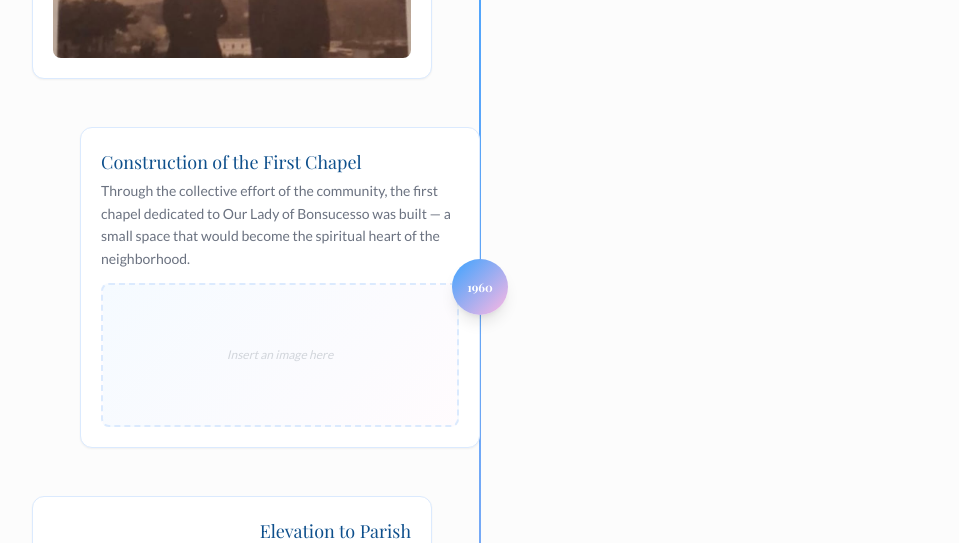
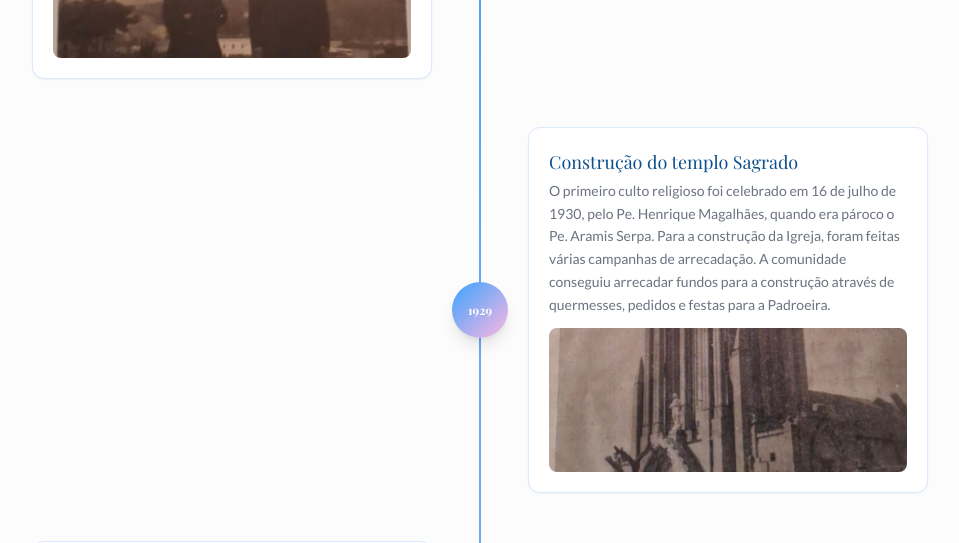
Before and after one commit to abreuandre/projeto-pnsb, a React (Vite) app: page /historia in a window 1280 px wide. Shown: the part 940-1483 px from the top of the page, without its empty margins (160-1119 px from the left). Built offline with nearby package versions, Linux system fonts and the light colour scheme; a web font is replaced by a local one.

Commit message:
Atualização da História da paróquia coma imagem histórica do templo sagrado.

```diff
--- a/src/data/history.ts
+++ b/src/data/history.ts
@@ -8,8 +8,8 @@ export const timelineData: Pick<TimelineEvent, "year" | "imageUrl">[] = [
       "/berco_paroquia.jpeg",
   },
   {
-    year: "1960",
-    imageUrl: "",
+    year: "1929",
+    imageUrl: "/construcao_paroquia.jpeg",
   },
   {
     year: "1972",
--- a/src/i18n/locales/pt/translation.json
+++ b/src/i18n/locales/pt/translation.json
@@ -26,9 +26,9 @@
       "title": "O Berço da Paróquia",
       "description": "O local da Igreja, antes de sua construção, era pantanoso e as águas escorriam para o Rio Timbó. Foi feito um loteamento pela Campanha Indústria e Melhoramentos do Brasil, na pessoa de Paulo de Frontin, em 1929. Contudo, o terreno foi adquirido pela Arquidiocese do Rio de Janeiro, pois já havia sido decretada na região a criação da Matriz da Paróquia de Nossa Senhora do Bonsucesso, no dia 29 de junho de 1920. A Pedra Fundamental foi lançada pelo Bispo D. Joaquim Mamede da Silva Leite."
     },
-    "1960": {
-      "title": "Construção da Primeira Capelinha",
-      "description": "Com o esforço coletivo da comunidade, é erguida a primeira capelinha dedicada a Nossa Senhora do Bonsucesso, um pequeno espaço que se tornaria o coração espiritual do bairro."
+    "1929": {
+      "title": "Construção do templo Sagrado",
+      "description": "O primeiro culto religioso foi celebrado em 16 de julho de 1930, pelo Pe. Henrique Magalhães, quando era pároco o Pe. Aramis Serpa. Para a construção da Igreja, foram feitas várias campanhas de arrecadação. A comunidade conseguiu arrecadar fundos para a construção através de quermesses, pedidos e festas para a Padroeira."
     },
     "1972": {
       "title": "Elevação à Paróquia",
--- a/src/pages/HistoryPage.tsx
+++ b/src/pages/HistoryPage.tsx
@@ -92,7 +92,7 @@ export default function HistoryPage() {
                     </span>
                   </div>
                   <div
-                    className={`md:w-1/2 ${!isLeft ? "md:pl-12" : "md:pr-12 md:order-last"}`}
+                    className={`md:w-1/2 ${isLeft ? "md:pr-12 md:text-right" : "md:pl-12 md:order-last"}`}
                   >
                     {!isLeft ? (
                       <EventCard event={event} />
```
Also changed, not shown: public/circulo_biblico.jpeg (added).
